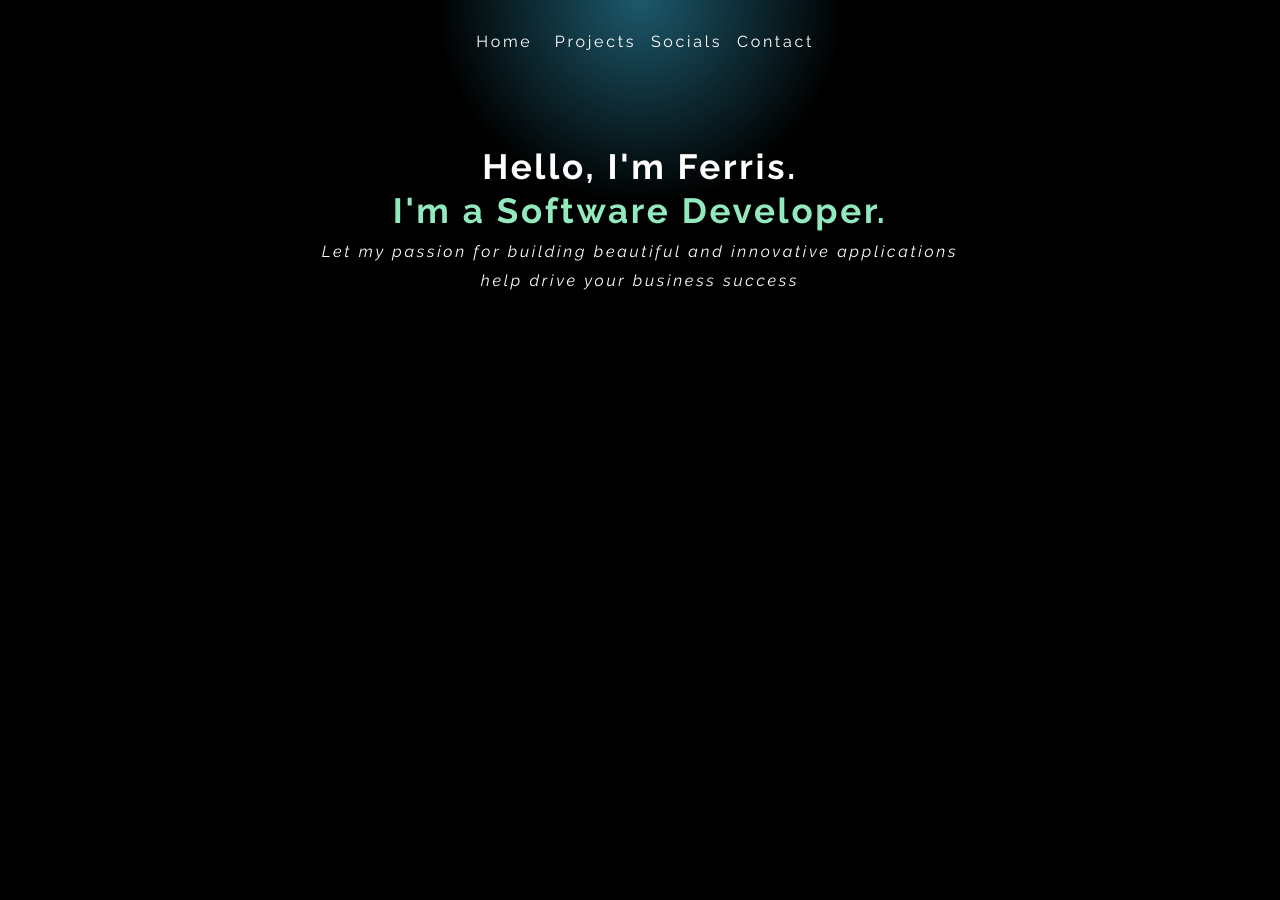
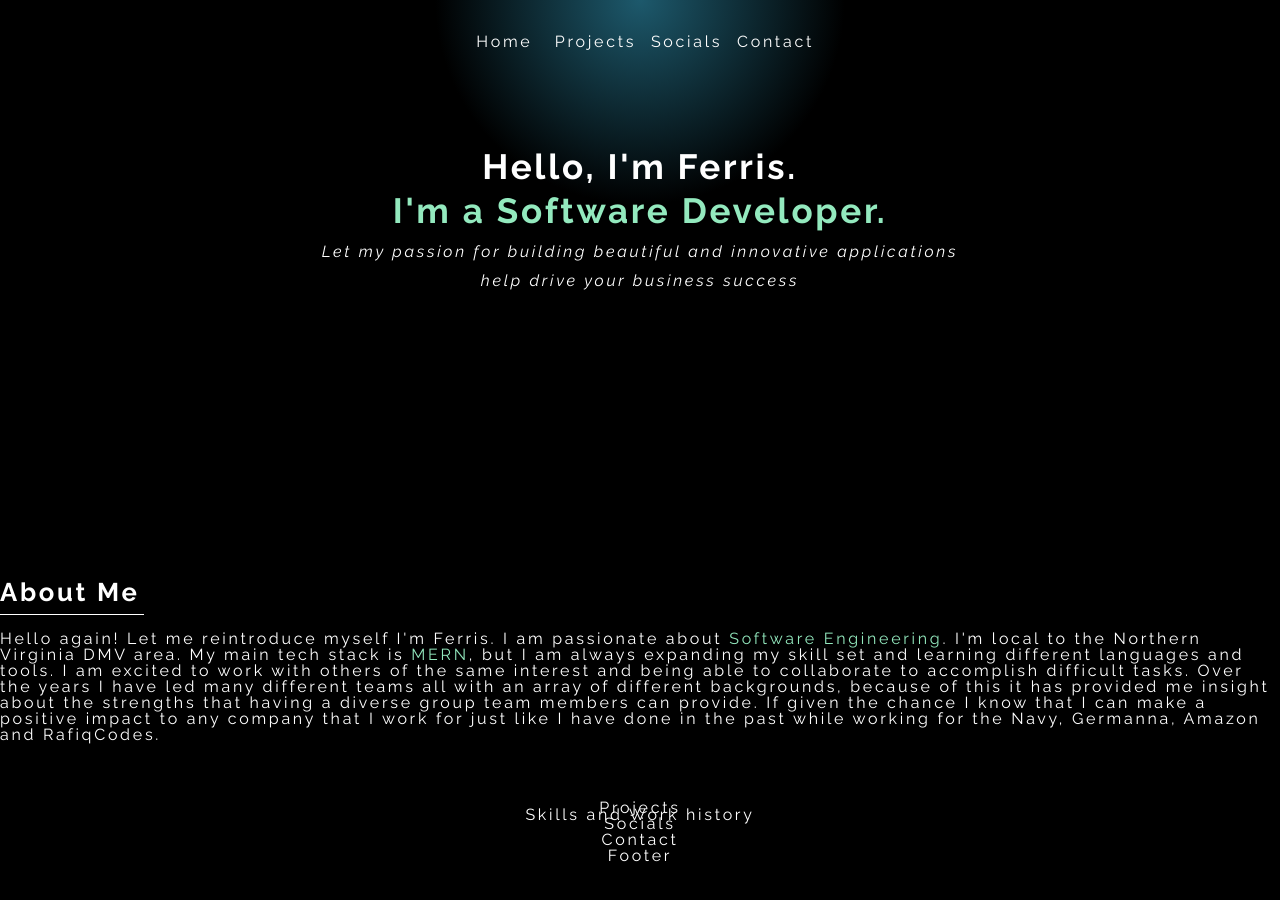
Before and after one commit to FerrisChang/portfolio-two, a React (Vite) app in the folder Front-end/: page / in a window 1280 px wide. Shown: the top 900 px of the page. Built offline with nearby package versions, Linux system fonts and the light colour scheme.

Commit message:
Added different pages

```diff
--- a/Front-end/src/App.css
+++ b/Front-end/src/App.css
@@ -23,16 +23,12 @@ body {
   font-size: 2.188rem;
 }
 .subheading-font {
-  font-size: 1.875rem;
+  font-size: 1.6rem;
 }
-
-
 
 .flex-container {
   display: flex;
 }
-
-
 .App-container {
   flex-direction: column;
   align-items: center;
--- a/Front-end/src/App.jsx
+++ b/Front-end/src/App.jsx
@@ -1,12 +1,21 @@
 import './App.css'
 import Nav from './components/Nav/Nav'
+import Footer from './components/Footer/Footer'
 import Home from './pages/Home'
+import Projects from './pages/Projects'
+import Socials from './pages/Socials'
+import Contacts from './pages/Contact'
+
 
 function App() {
   return (
     <div className='App-container flex-container'>
       <Nav />
       <Home />
+      <Projects />
+      <Socials />
+      <Contacts />
+      <Footer />
     </div>
   )
 }
--- /dev/null
+++ b/Front-end/src/components/Footer/Footer.jsx
@@ -0,0 +1,12 @@
+import React from 'react'
+import './Footer.css'
+
+const Footer = () => {
+  return (
+    <div>
+      Footer
+    </div>
+  )
+}
+
+export default Footer
--- /dev/null
+++ b/Front-end/src/components/Sections/AboutMe.css
@@ -0,0 +1,12 @@
+#About-Section {
+  margin: 7rem 0rem 4rem 0rem;
+}
+
+#special-format {
+  padding: 0.5rem 0rem;
+  border-bottom: 1px;
+  border-color: white;
+  border-style: solid;
+  margin-bottom: 1rem;
+  max-width: 9rem;
+}
--- /dev/null
+++ b/Front-end/src/components/Sections/AboutMe.jsx
@@ -0,0 +1,19 @@
+import React from 'react'
+import './AboutMe.css'
+
+const AboutMe = () => {
+  return (
+    <div id='About-Section'>
+      <h2 id='special-format' className='Raleway-bold subheading-font'>About Me</h2>
+      <p>Hello again! Let me reintroduce myself I'm Ferris. I am passionate about <span className='special-font-color'>Software Engineering</span>.
+      I'm local to the Northern Virginia DMV area. My main tech stack is <span className='special-font-color'>MERN</span>, but I am always expanding my skill set and learning
+      different languages and tools. I am excited to work with others of the same interest and being able to collaborate to accomplish difficult tasks.
+      Over the years I have led many different teams all with an array of different backgrounds, because of this it has provided me insight about the strengths that
+      having a diverse group team members can provide. If given the chance I know that I can make a positive impact to any company that I work for just like I
+      have done in the past while working for the Navy, Germanna, Amazon and RafiqCodes.
+      </p>
+    </div>
+  )
+}
+
+export default AboutMe
--- /dev/null
+++ b/Front-end/src/components/Sections/SkillWork.jsx
@@ -0,0 +1,13 @@
+import React, { useState } from 'react'
+import './SkillWork.css'
+
+const SkillWork = () => {
+  const [skills, setSkills] = useState([])
+  return (
+    <div>
+      Skills and Work history
+    </div>
+  )
+}
+
+export default SkillWork
--- a/Front-end/src/index.css
+++ b/Front-end/src/index.css
@@ -50,3 +50,7 @@ a, a:hover, a:focus, a:active {
   text-decoration: none;
   color: inherit;
 }
+#root {
+  display: flex;
+  justify-content: center;
+}
--- a/Front-end/src/pages/Home.css
+++ b/Front-end/src/pages/Home.css
@@ -1,7 +1,7 @@
 #Home {
   height: 100vh;
-  width: 100vw;
-  justify-content: center;
+  align-items: center;
+  flex-direction: column;
   background: rgb(29,89,108);
   background: -moz-radial-gradient(center top, circle, rgba(29,89,108,1) 0%, rgba(0,0,0,1) 20%);
   background: -webkit-radial-gradient(center top, circle, rgba(29,89,108,1) 0%, rgba(0,0,0,1) 20%);
@@ -12,7 +12,7 @@
 #home-info-container {
   flex-direction: column;
   align-items: center;
-  padding: 9rem 4rem 0rem 4rem;
+  padding: 9rem 4rem 10rem 4rem;
 }
 
 #home-support-align {
--- a/Front-end/src/pages/Home.jsx
+++ b/Front-end/src/pages/Home.jsx
@@ -1,5 +1,7 @@
 import React from 'react'
 import './Home.css'
+import AboutMe from '../components/Sections/AboutMe'
+import SkillWork from '../components/Sections/SkillWork'
 
 const Home = () => {
   return (
@@ -10,7 +12,8 @@ const Home = () => {
         <p id='home-support-align' className='raleway-itl home-spacing'>Let my passion for building beautiful and innovative applications
           <br/>help drive your business success</p>
       </div>
-
+      <AboutMe />
+      <SkillWork />
     </div>
   )
 }
--- a/Front-end/src/pages/Socials.jsx
+++ b/Front-end/src/pages/Socials.jsx
@@ -3,7 +3,7 @@ import './Socials.css'
 
 const Socials = () => {
   return (
-    <div>
+    <div id='Socials'>
       Socials
     </div>
   )
```
Also changed, not shown: Front-end/src/components/Footer/Footer.css (added), Front-end/src/components/Sections/SkillWork.css (added).
